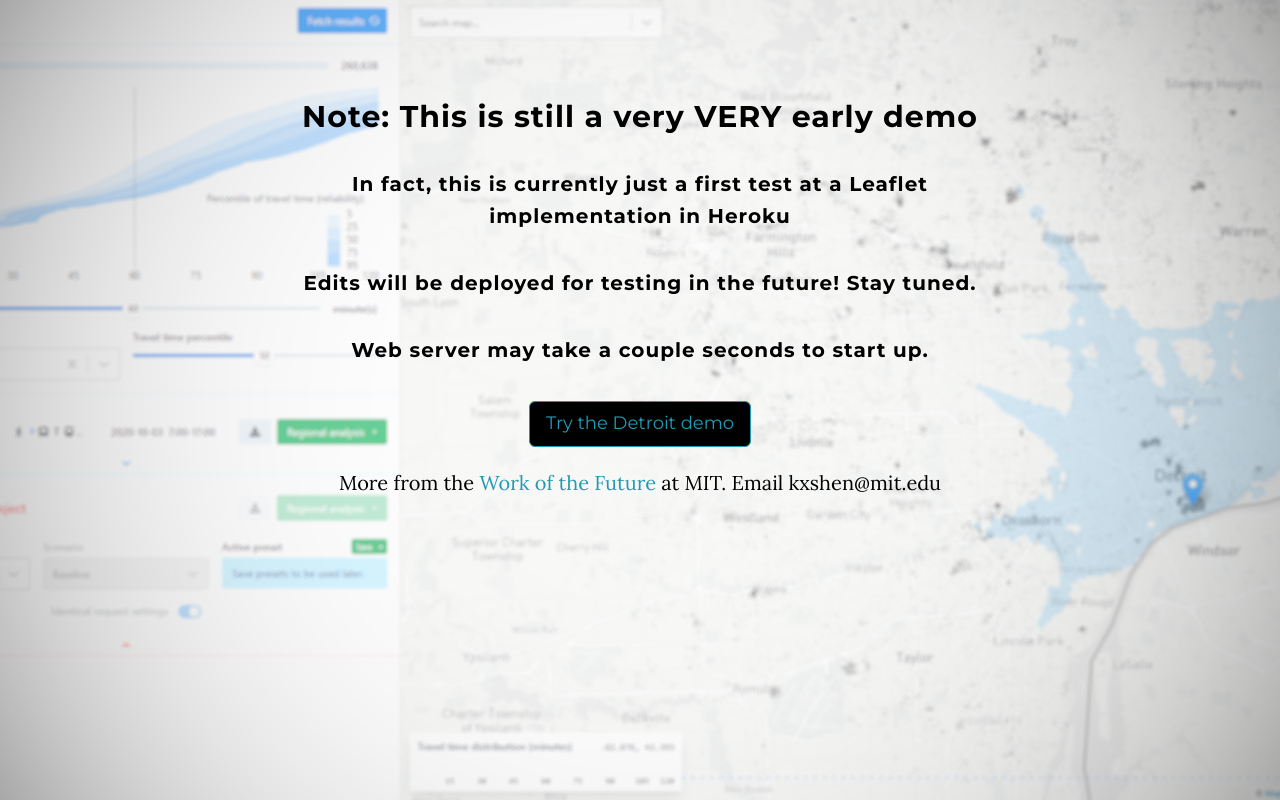
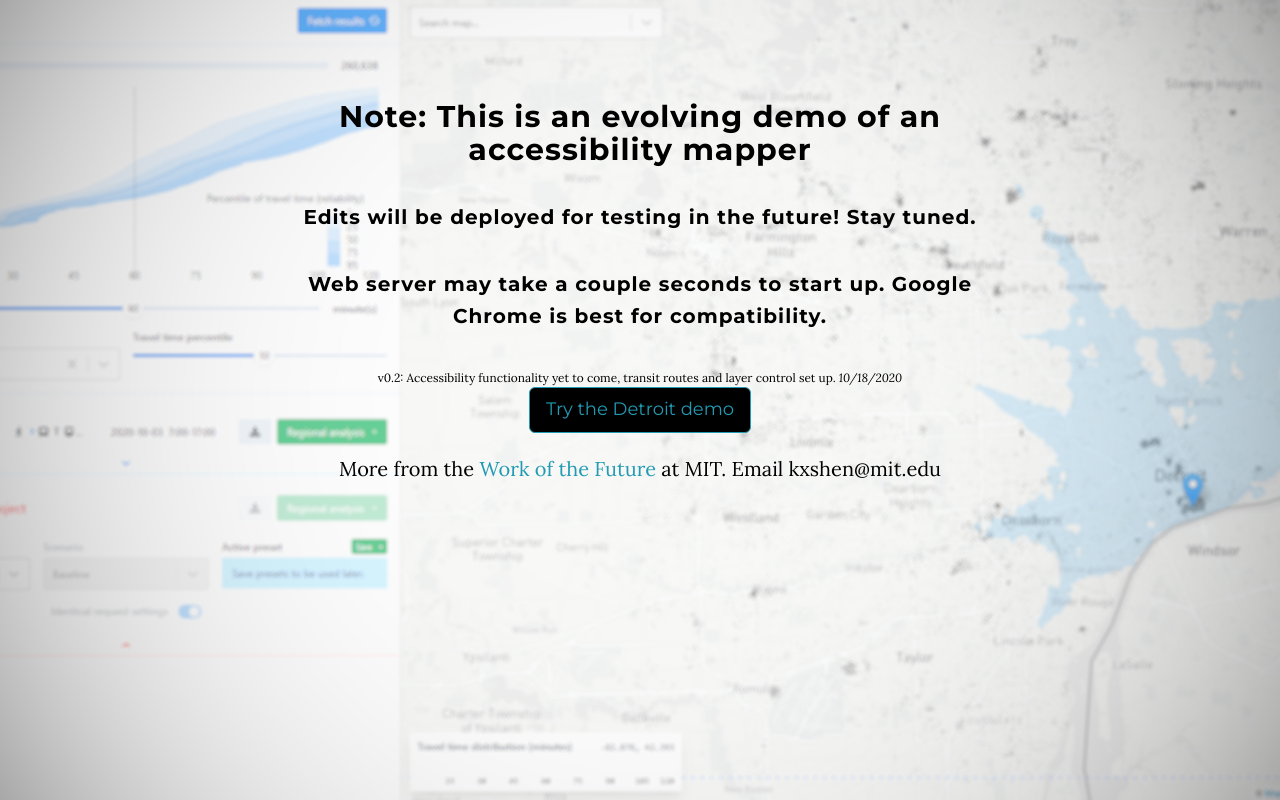
Before and after one commit to kxshen/thesis-accessibility, a plain HTML site: page detroit/index.html in a window 1280 px wide. Drawn offline with Linux system fonts and the light colour scheme.

Commit message:
v0.2 update, with transit routes

```diff
--- a/detroit/index.html
+++ b/detroit/index.html
@@ -32,11 +32,11 @@
             <div class="container">
                 <div class="row">
                     <div class="col-md-8 col-md-offset-2">
-                        <h2>Note: This is still a very VERY early demo</h2><h3>
-                        <p>In fact, this is currently just a first test at a Leaflet implementation in Heroku</p>
+                        <h2>Note: This is an evolving demo of an accessibility mapper</h2><h3>
 						<p>Edits will be deployed for testing in the future! Stay tuned. </p>
-                        <p>Web server may take a couple seconds to start up. </p>
-						</h3>
+                        <p>Web server may take a couple seconds to start up. Google Chrome is best for compatibility.</p>
+                        </h3>
+                        <small>v0.2: Accessibility functionality yet to come, transit routes and layer control set up. <i>10/18/2020</i></small>
 						<a class="btn btn-default btn-lg" href="https://kevmapper-detroit.herokuapp.com/">Try the Detroit demo</a><br><br>
                     </div>
                 </div>
```
